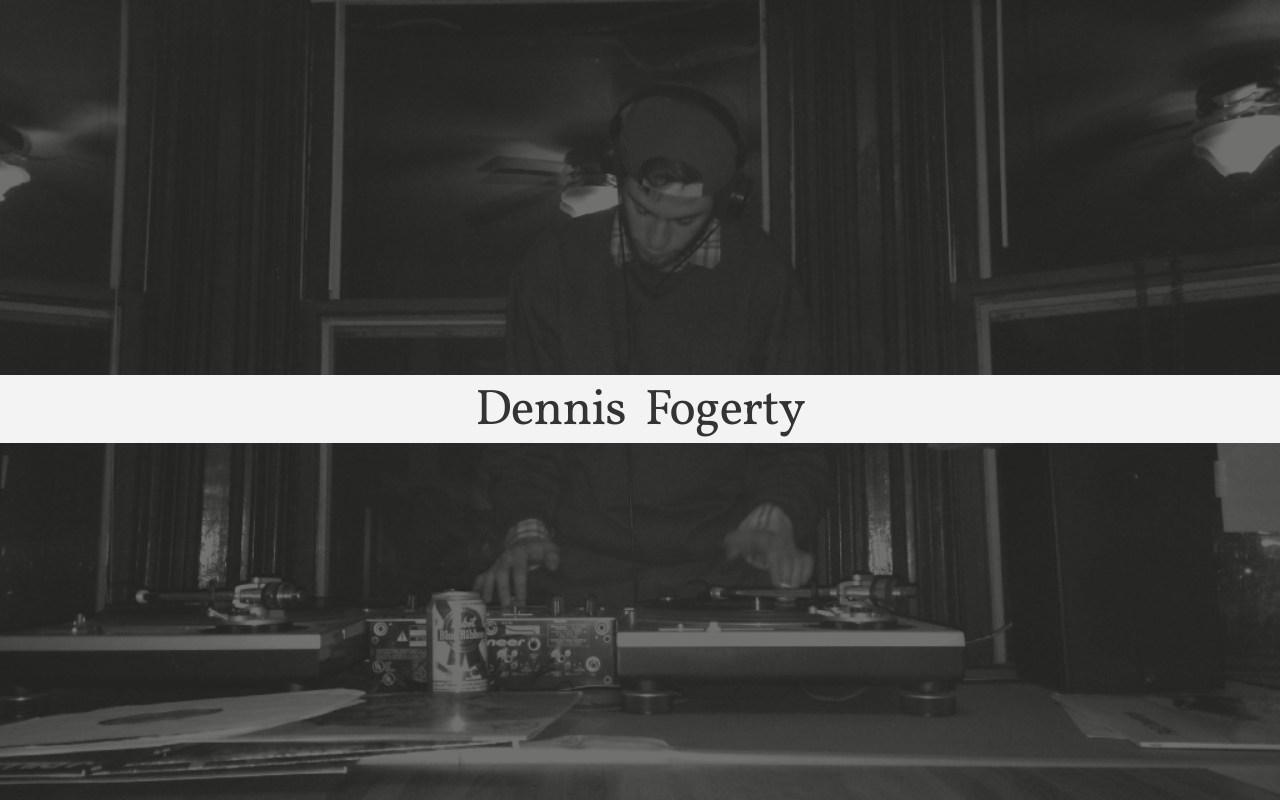
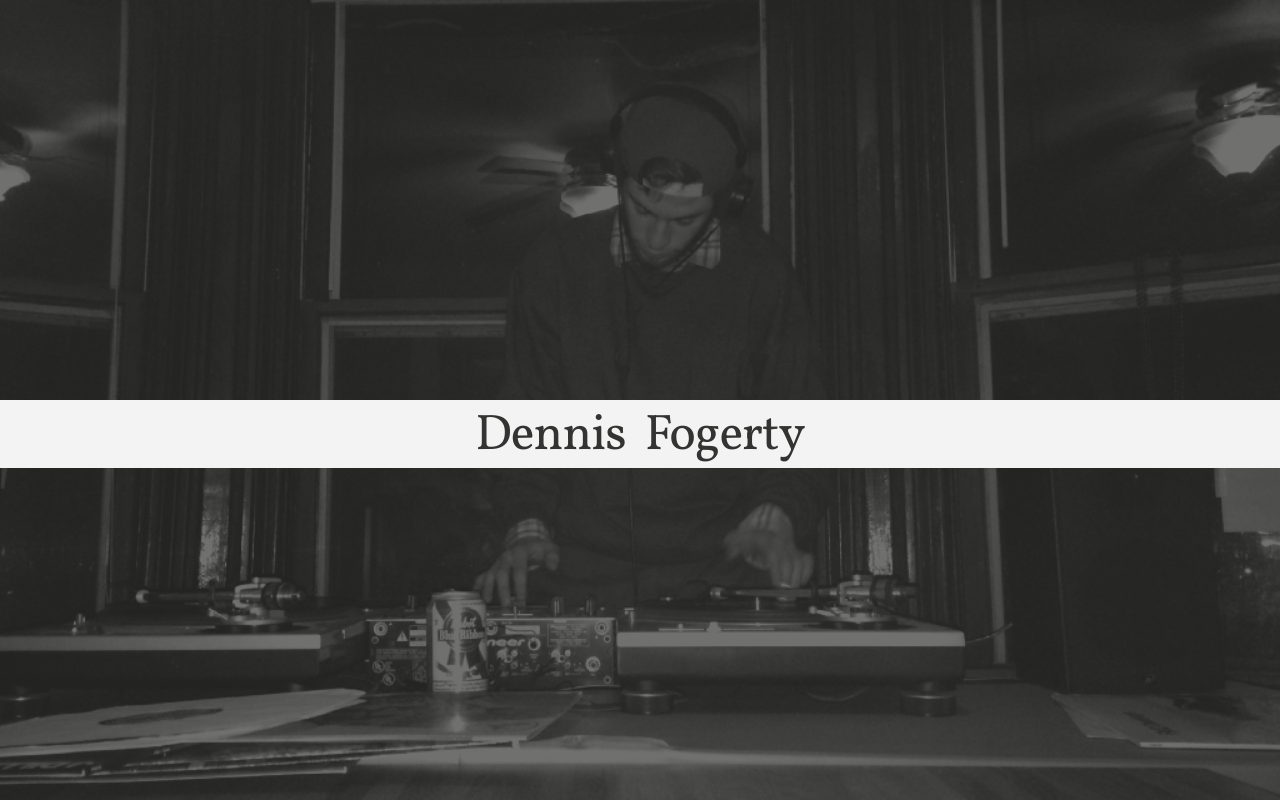
Before and after one commit to fogerd/fogerd.github.io, a plain HTML site: page index.html in a window 1280 px wide. Shown: the top 800 px of the page. Drawn offline with Linux system fonts and the light colour scheme.

Commit message:
centered height of landing name

```diff
--- a/style.css
+++ b/style.css
@@ -68,7 +68,7 @@ height: auto;
 position: absolute;
 left: 0;
 right: 0;
-top: 375px;
+top: 50%;
 }
 
 
```
